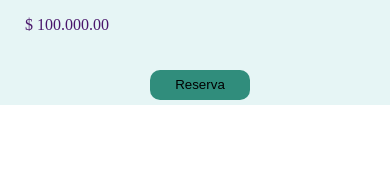
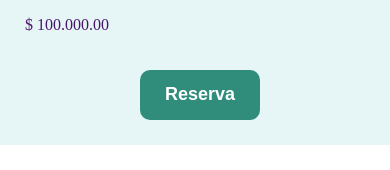
Before and after one commit to danielcarz/prueba4, a React (Vite) app: page / in a window 390 px wide. Shown: the part 522-692 px from the top of the page. Built offline with nearby package versions, Linux system fonts and the light colour scheme.

Commit message:
SASS poisitioning and styling the button

```diff
--- a/src/sass/abstracts/mixins/_boton.scss
+++ b/src/sass/abstracts/mixins/_boton.scss
@@ -7,6 +7,9 @@
     border-radius: $border;
     border: none;
 
-
+    text-align: center;
+    color: $color_letter_button;
+    font-weight: $font_weight_button;
+    font-size: $size_letter_button;
     background-color:  $color_backgrounds_buttons;
 }
--- a/src/sass/abstracts/variables/_variables.scss
+++ b/src/sass/abstracts/variables/_variables.scss
@@ -5,15 +5,18 @@
     $size_tittle: 16px;
     $size_subtittle:14px;
     $size_text:16px;
+    $size_letter_button: 18px;
 
     /* font of letters */
     $font_tittle: Arial;
     $font_text: Arial;
+    $font_weight_button: bold;
 
 
 
     /* color of text, backgrounds, text, tittle, subtittle */
     $color_text: #49166B;
+    $color_letter_button: white;
 
     $color_backgrounds_cards: #E6F5F5;
     $color_backgrounds_buttons: #308D7C;
--- a/src/sass/components/_servicies.scss
+++ b/src/sass/components/_servicies.scss
@@ -34,9 +34,10 @@
 
             text-align: center;
 
+            margin-bottom: 20px;
             .button_servicies{
 
-                @include boton(100px, 30px, 10px);
+                @include boton(120px, 50px, 10px);
 
             }
         }
--- a/src/sass/index.css
+++ b/src/sass/index.css
@@ -51,12 +51,17 @@ body {
   }
   .servicies_container .button_servicies_wrapper {
     text-align: center;
+    margin-bottom: 20px;
   }
   .servicies_container .button_servicies_wrapper .button_servicies {
-    width: 100px;
-    height: 30px;
+    width: 120px;
+    height: 50px;
     border-radius: 10px;
     border: none;
+    text-align: center;
+    color: white;
+    font-weight: bold;
+    font-size: 18px;
     background-color: #308D7C;
   }
 }
```
Also changed, not shown: 1 other file (tests, documents, lock files or other folders).
